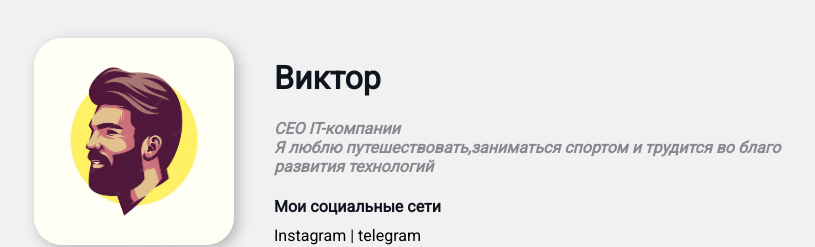
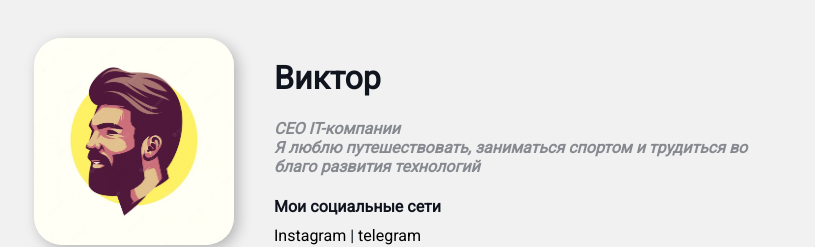
Before and after one commit to Victor010100/css-cv, a plain HTML site: page index.html in a window 1280 px wide. Shown: the top 247 px of the page, without its empty margins (231-1046 px from the left). Drawn offline with Linux system fonts and the light colour scheme.

Commit message:
Update index.html

```diff
--- a/index.html
+++ b/index.html
@@ -13,7 +13,7 @@
         <div class="info-text">
           <h1>Виктор</h1>
           <p>CEO <strong>IT-компании</strong></p>
-          <p>Я люблю путешествовать,заниматься спортом и трудится во благо развития технологий</p>
+          <p>Я люблю путешествовать, заниматься спортом и трудиться во благо развития технологий</p>
 
           <h4>Мои социальные сети</h4>
 
```
